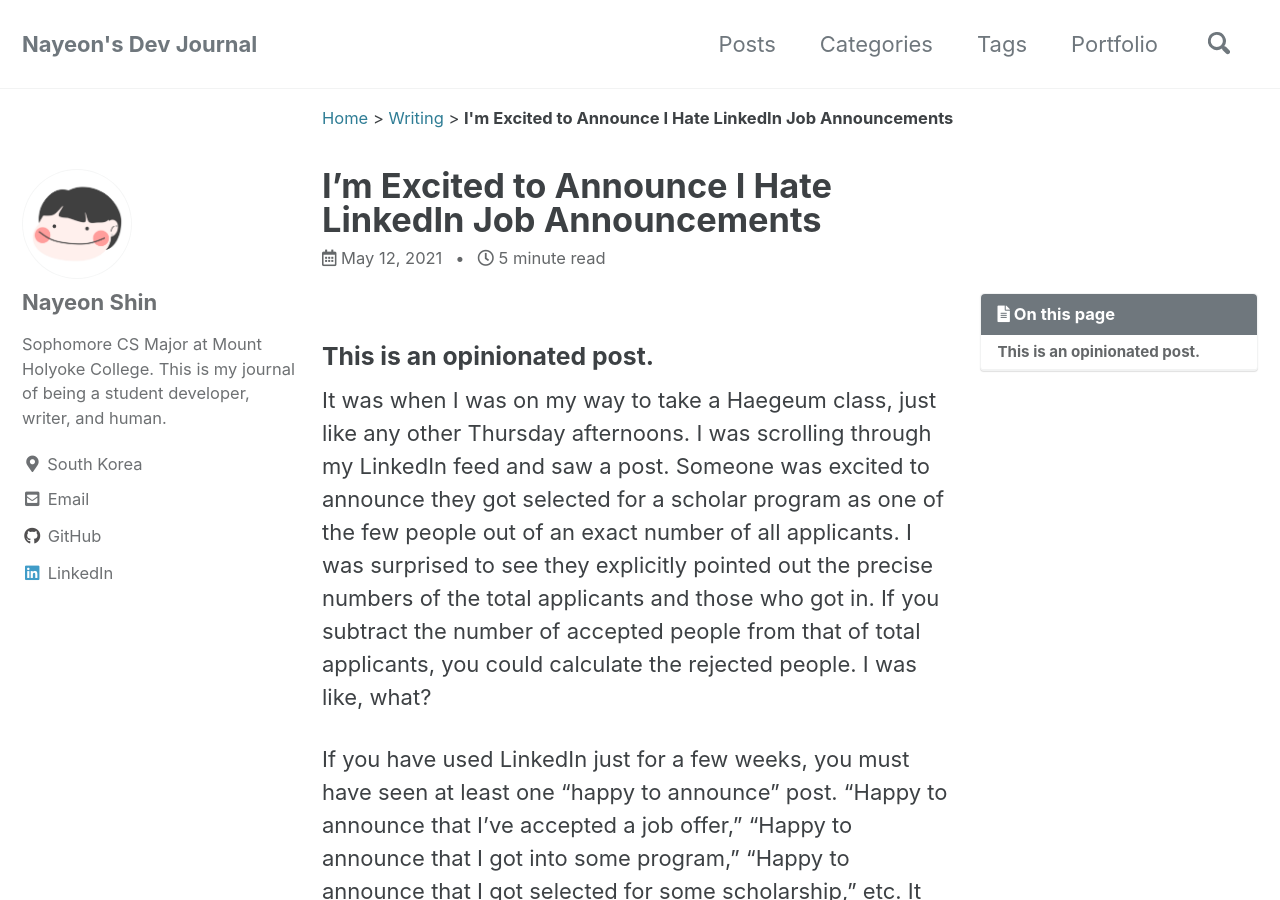
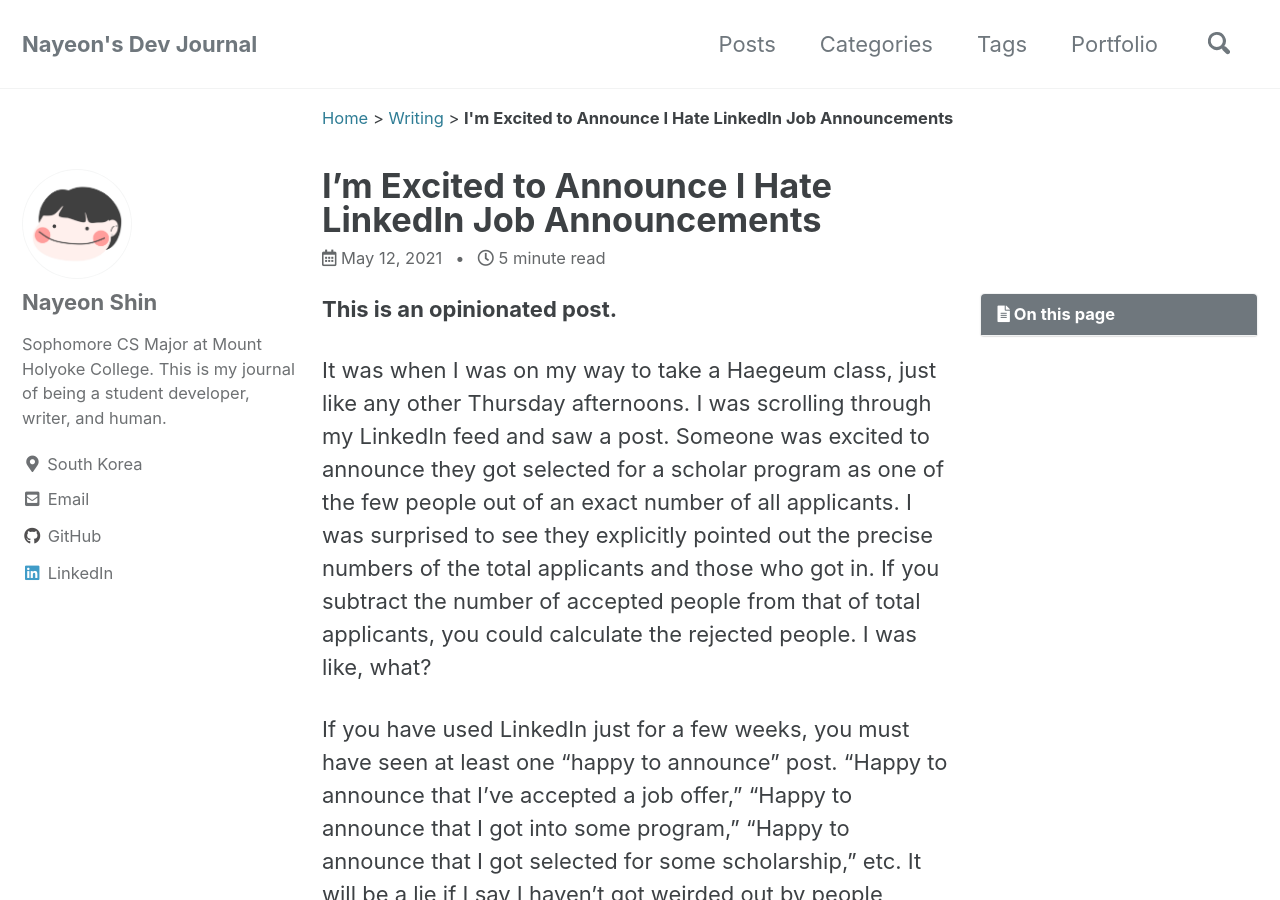
Before and after one commit to nayeonshin/nayeonshin.github.io, a Jekyll site: the page built from _posts/2021-05-12-im-excited-to-announce-i-hate-linkedin-job-announcements.md, in a window 1280 px wide and 900 px high. Built offline with Jekyll 4.4.1, drawn with Linux system fonts in a browser that asks for light colours; cached includes are drawn as plain includes; comment, search, counter and statistics services are not loaded.

Commit message:
Update the last post

```diff
--- a/_posts/2021-05-12-im-excited-to-announce-i-hate-linkedin-job-announcements.md
+++ b/_posts/2021-05-12-im-excited-to-announce-i-hate-linkedin-job-announcements.md
@@ -6,7 +6,7 @@
   - Career
 ---
 
-### This is an opinionated post.
+**This is an opinionated post.**
 
 It was when I was on my way to take a Haegeum class, just like any other Thursday afternoons. I was scrolling through my LinkedIn feed and saw a post. Someone was excited to announce they got selected for a scholar program as one of the few people out of an exact number of all applicants. I was surprised to see they explicitly pointed out the precise numbers of the total applicants and those who got in. If you subtract the number of accepted people from that of total applicants, you could calculate the rejected people. I was like, what?
 
```
